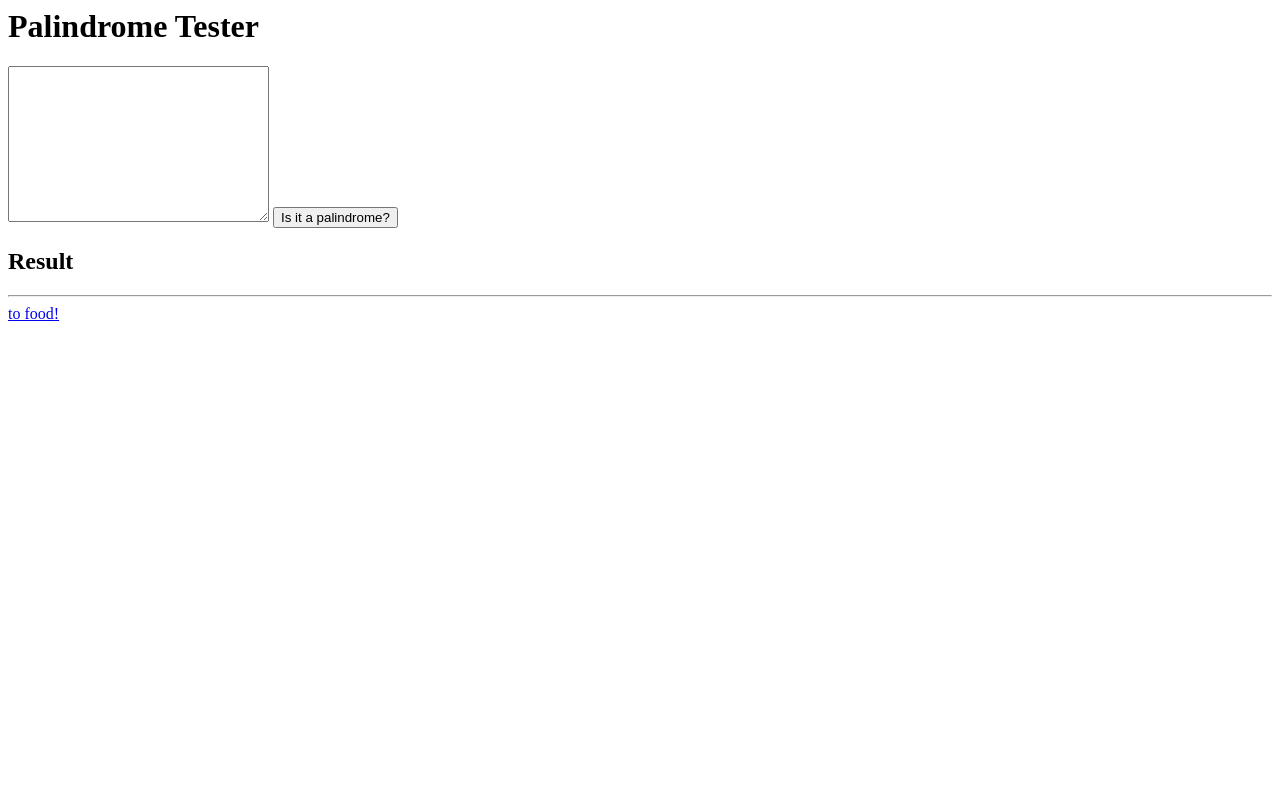
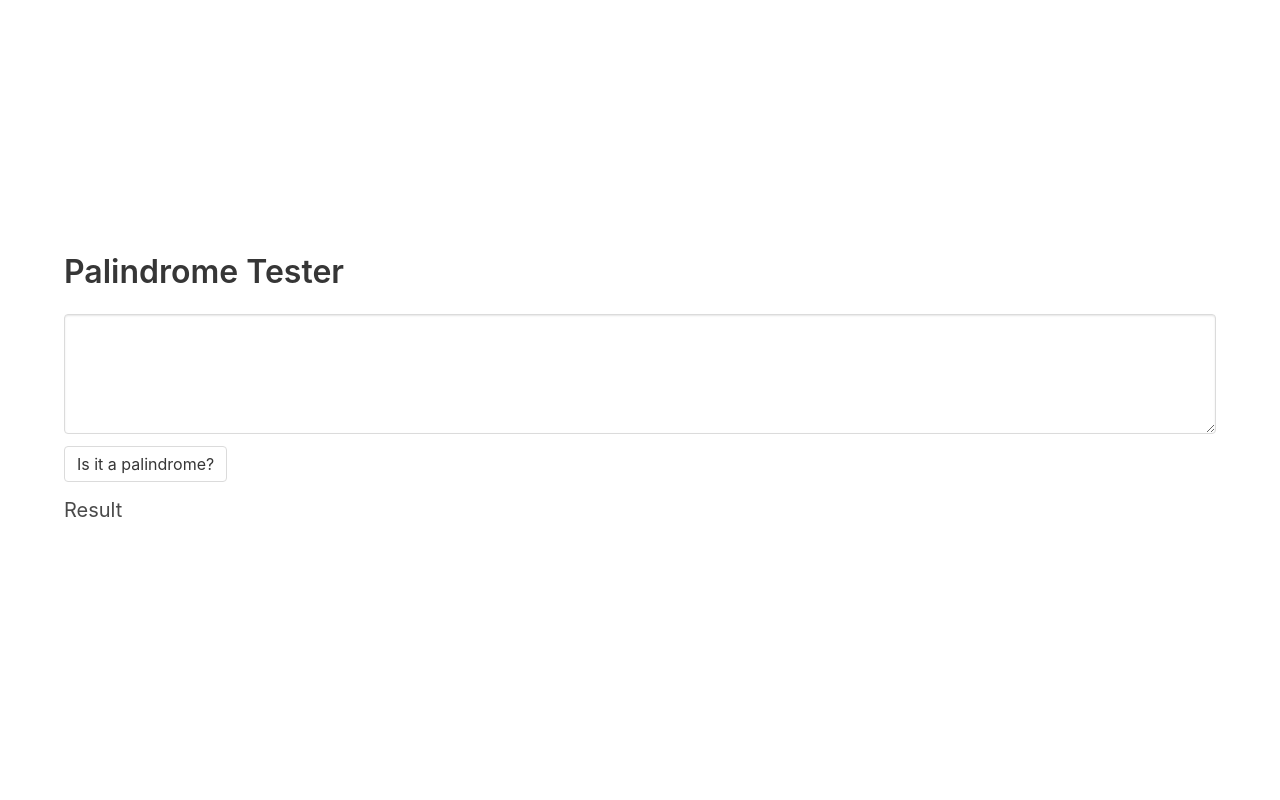
Before and after one commit to Paulos86/js_tutorial, a plain HTML site: page palindrome.html in a window 1280 px wide. Shown: the top 800 px of the page. Drawn offline with nearby package versions, Linux system fonts and the light colour scheme.

Commit message:
styled foo

```diff
--- a/palindrome.html
+++ b/palindrome.html
@@ -3,18 +3,33 @@
   <head>
     <title>Learn enough Javascript</title>
     <meta charset='utf-8'>
+    <meta name="viewport" content="width=device-width, initial-scale=1">
+    <link rel='stylesheet' href='https://cdnjs.cloudflare.com/ajax/libs/bulma/0.7.2/css/bulma.min.css'>
     <script src='bundle.js'></script>
   </head>
   <body>
-    <h1>Palindrome Tester</h1>
-    <form id='palindromeTester'>
-      <textarea name='phrase' rows=10 cols=30></textarea>
-      <button type='submit'>Is it a palindrome?</button>
-    </form>
-    <h2>Result</h2>
-    <p id='palindromeResult'></p>
-    <hr/>
+    <section class='hero is-fullheight'>
+      <div class='hero-body'>
+        <div class='container'>
+          <h1 class='title'>Palindrome Tester</h1>
+          <form id='palindromeTester'>
+            <div class='field'>
+              <textarea name='phrase' class='textarea'></textarea>
+            </div>
+            <button type='submit' class='button'>Is it a palindrome?</button>
+          </form>
+          <h2 class='subtitle'>Result</h2>
+          <p id='palindromeResult'></p>
+        </div>
+      </div>
+    </section>
 
-    <a href='shopit://categories/b0107595-4a9d-4083-9073-1ed066d91815'>to food!</a>
+    <section class='hero is-fullheight'>
+      <div class='hero-body'>
+        <div class='container'>
+          <a href='shopit://categories/b0107595-4a9d-4083-9073-1ed066d91815'>to food!</a>
+        </div>
+      </div>
+    </section>
   </body>
 </html>
```
Also changed, not shown: package-lock.json, phrases.txt (added), 3 other files.
